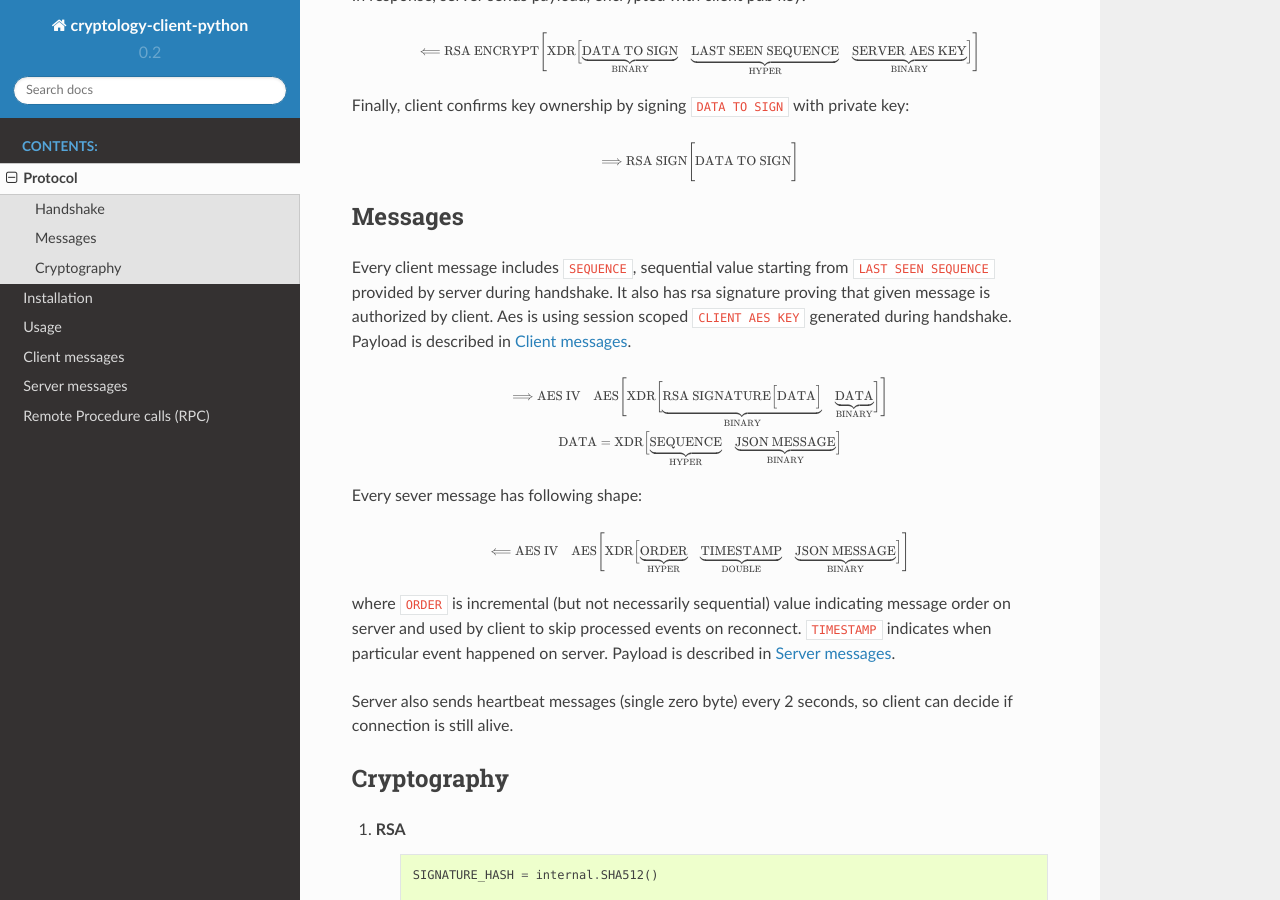
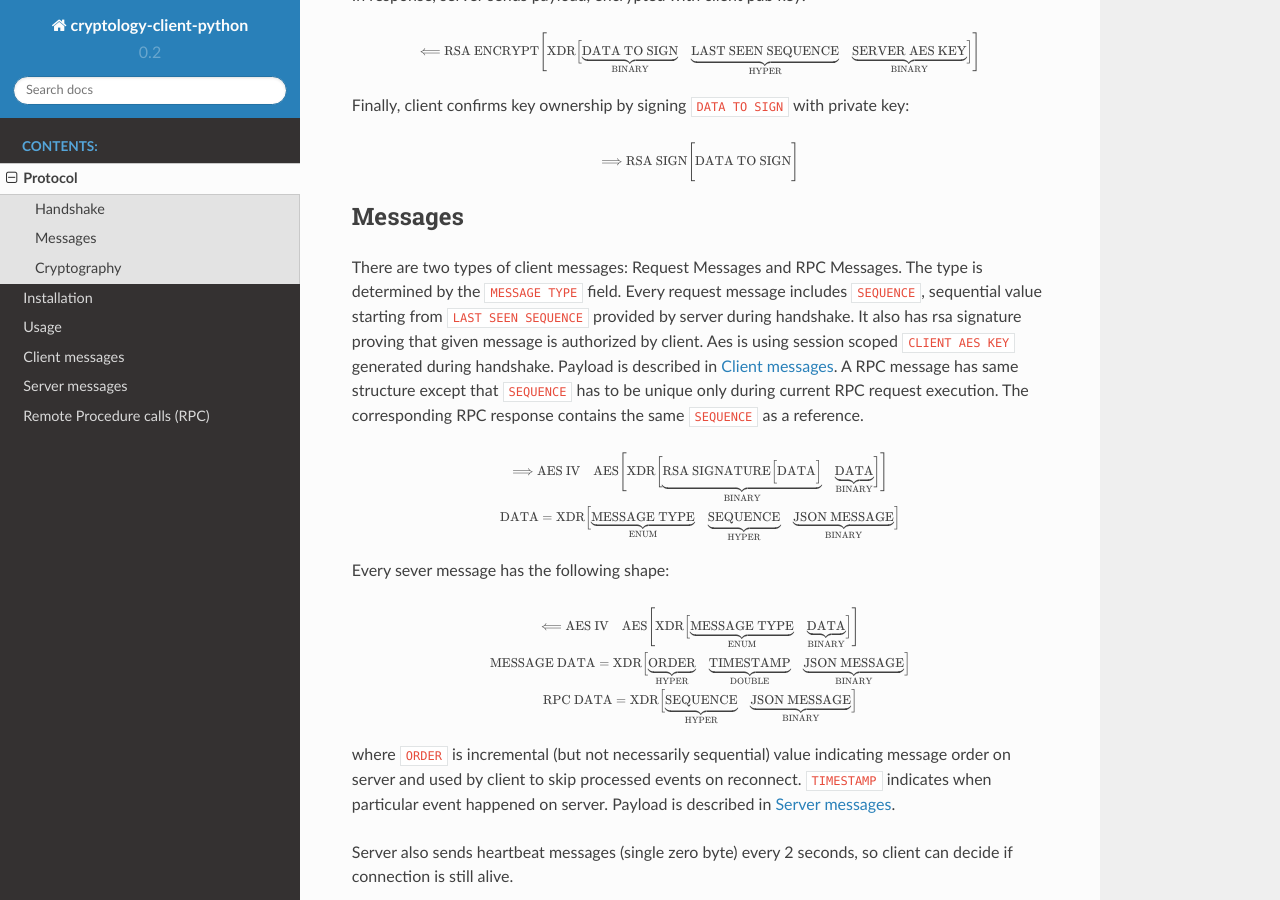
Before and after one commit to CryptologyExchange/cryptology-client-python, a Sphinx documentation site: the page built from docs/protocol.rst, in a window 1280 px wide and 900 px high, scrolled down 365 px. Built offline with Sphinx 7.4.7 and the Read the Docs theme 2.0.0, drawn with Linux system fonts in a browser that asks for light colours.

Commit message:
doc update

```diff
--- a/docs/protocol.rst
+++ b/docs/protocol.rst
@@ -55,11 +55,16 @@ Finally, client confirms key ownership by signing ``DATA TO SIGN`` with private
 Messages
 --------
 
-Every client message includes ``SEQUENCE``, sequential value starting
+There are two types of client messages: Request Messages and RPC Messages.
+The type is determined by the ``MESSAGE TYPE`` field.
+Every request message includes ``SEQUENCE``, sequential value starting
 from ``LAST SEEN SEQUENCE`` provided by server during handshake. It also has
 rsa signature proving that given message is authorized by client. Aes is using
 session scoped ``CLIENT AES KEY`` generated during handshake.
 Payload is described in :doc:`/client_messages`.
+A RPC message has same structure except that ``SEQUENCE`` has to be unique only
+during current RPC request execution. The corresponding RPC response contains
+the same ``SEQUENCE`` as a reference.
 
 .. math::
     \scriptsize
@@ -85,22 +90,34 @@ Payload is described in :doc:`/client_messages`.
     \text{DATA} =
         \text{XDR}
         \Big[
+            \underbrace{\text{MESSAGE TYPE}}_\text{ENUM}
+            \quad
             \underbrace{\text{SEQUENCE}}_\text{HYPER}
             \quad
             \underbrace{\text{JSON MESSAGE}}_\text{BINARY}
         \Big]
     \end{gather*}
 
-Every sever message has following shape:
+Every sever message has the following shape:
 
 
 .. math::
     \scriptsize
-    \Longleftarrow
-    \text{AES IV}
-    \quad
-    \text{AES}
-    \Bigg[
+    \begin{gather*}
+        \Longleftarrow
+        \text{AES IV}
+        \quad
+        \text{AES}
+        \Bigg[
+            \text{XDR}
+            \Big[
+                \underbrace{\text{MESSAGE TYPE}}_\text{ENUM}
+                \quad
+                \underbrace{\text{DATA}}_\text{BINARY}
+            \Big]
+        \Bigg]
+    \\
+    \text{MESSAGE DATA} =
         \text{XDR}
         \Big[
             \underbrace{\text{ORDER}}_\text{HYPER}
@@ -109,7 +126,15 @@ Every sever message has following shape:
             \quad
             \underbrace{\text{JSON MESSAGE}}_\text{BINARY}
         \Big]
-    \Bigg]
+    \\
+    \text{RPC DATA} =
+        \text{XDR}
+        \Big[
+            \underbrace{\text{SEQUENCE}}_\text{HYPER}
+            \quad
+            \underbrace{\text{JSON MESSAGE}}_\text{BINARY}
+        \Big]
+    \end{gather*}
 
 where ``ORDER`` is incremental (but not necessarily sequential) value indicating
 message order on server and used by client to skip processed events on reconnect.
```
Also changed, not shown: docs/RPC.rst (+3 -7 lines), 1 other file.
